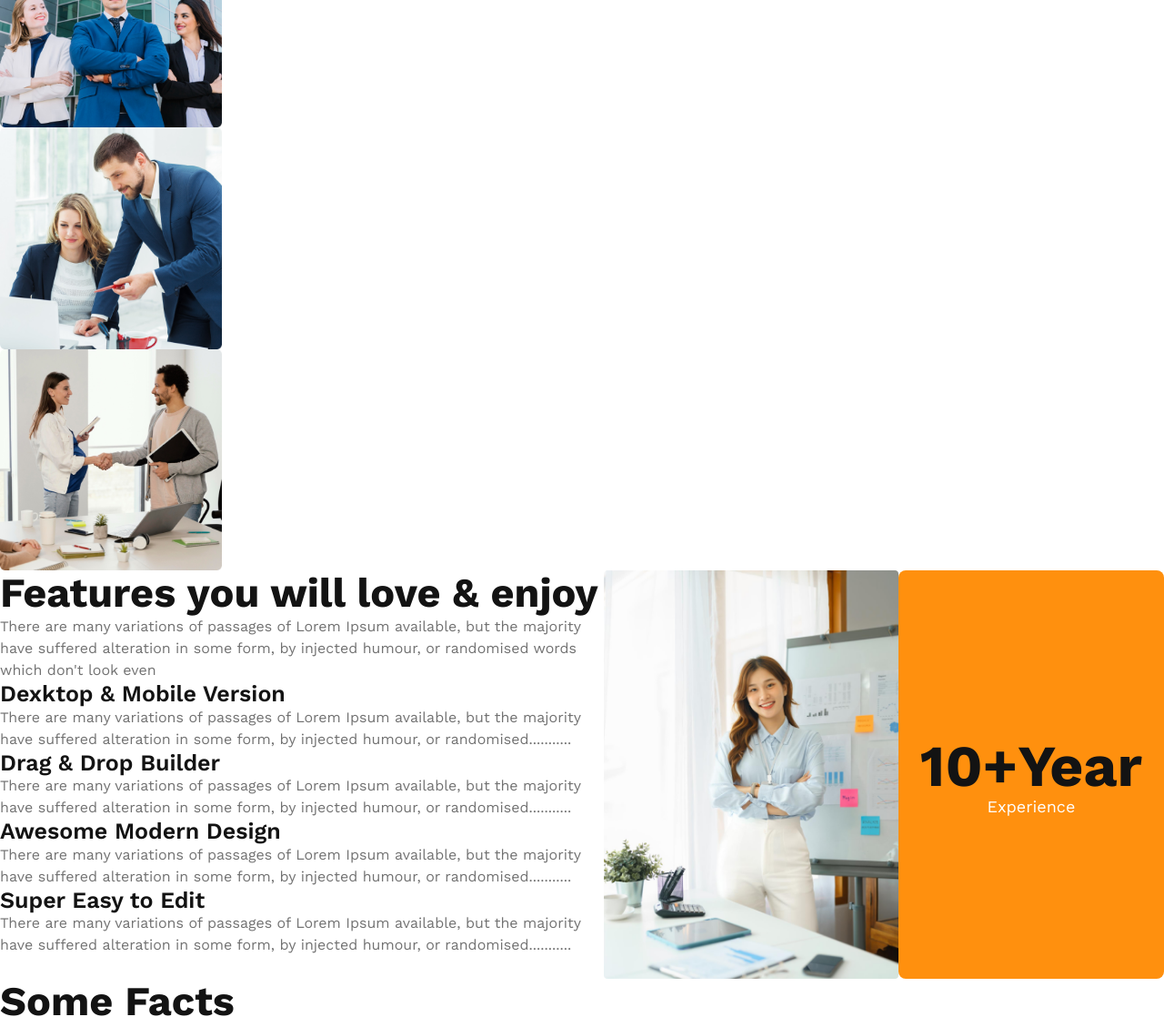
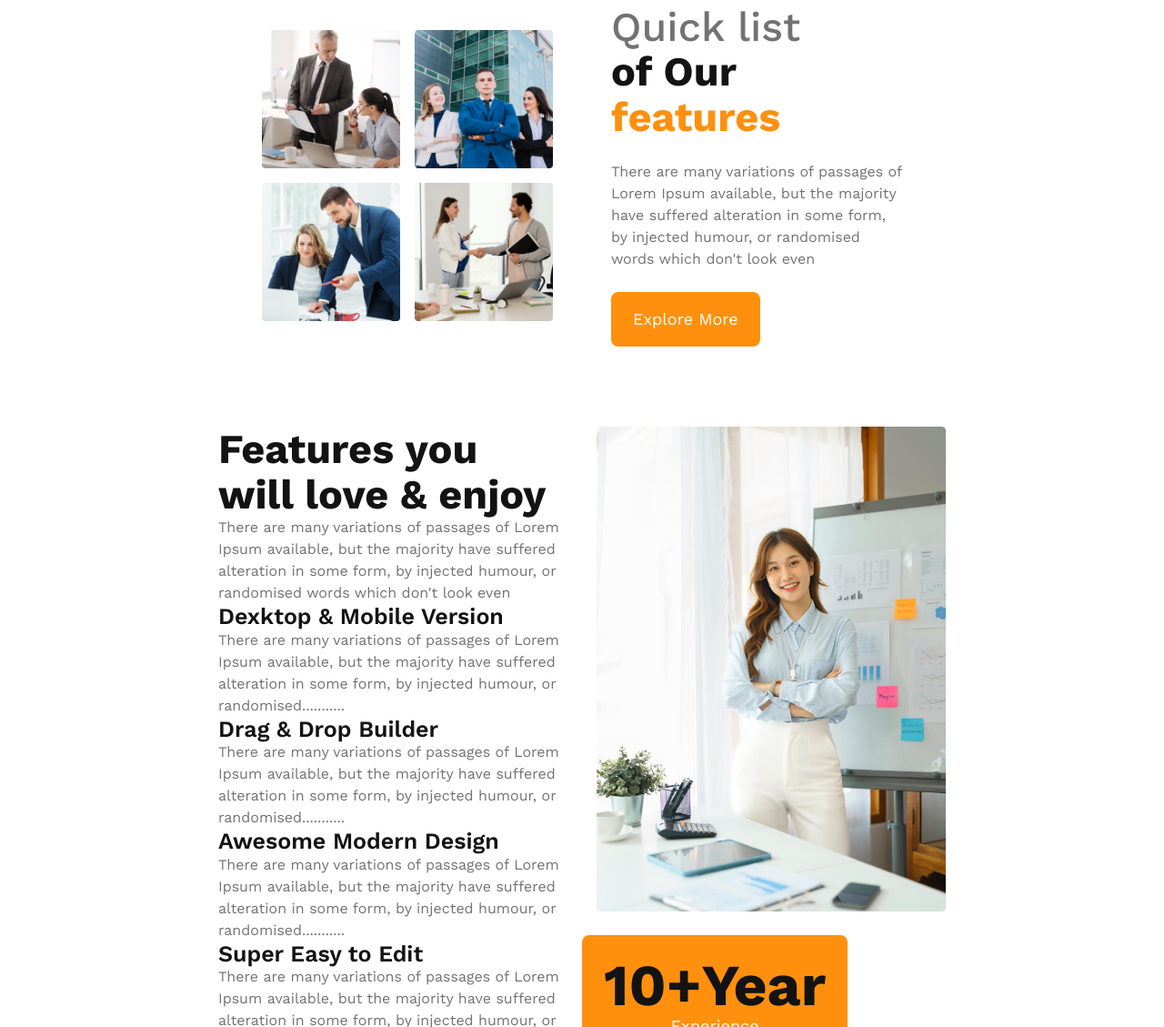
Before and after one commit to amunshi-dev/PH-M10-G3Architecture, a plain HTML site: page index.html in a window 1280 px wide. Shown: the part 1197-2326 px from the top of the page at 91% size. Drawn offline with nearby package versions, Linux system fonts and the light colour scheme.

Commit message:
Styled nav, hero, feature

```diff
--- a/index.html
+++ b/index.html
@@ -19,8 +19,9 @@
           <li class="nav__item"><a href="" class="nav__link link">Login</a></li>
         </ul>
       </nav>
-      <section class="hero">
-        <div class="hero__contents">
+
+      <section class="hero flex flex-col flex-center">
+        <div class="hero__contents flex flex-col flex-center">
           <h1 class="hero__title h1">Brand New Group of Architects</h1>
           <p class="hero__description paragraph">
             There are many variations of passages of Lorem Ipsum available, but
@@ -33,17 +34,19 @@
       </section>
     </header>
     <main>
-      <section class="team flex">
+      <section class="team">
         <div class="team__container">
-          <img src="./images/team1.png" alt="" />
-          <img src="./images/team2.png" alt="" />
-          <img src="./images/team3.png" alt="" />
-          <img src="./images/team4.png" alt="" />
+          <img src="./images/team1.png" alt="" class="team__img" />
+          <img src="./images/team2.png" alt="" class="team__img" />
+          <img src="./images/team3.png" alt="" class="team__img" />
+          <img src="./images/team4.png" alt="" class="team__img" />
         </div>
-        <div class="team__contents">
+        <div class="team__contents flex flex-col">
           <h2 class="team__title h2">
-            <span class="team__title--dim">Quick list</span> of Our
-            <span class="team__title--orange">teams</span>
+            <span class="team__title--dim">Quick list</span> of Our <br /><span
+              class="team__title--orange"
+              >features</span
+            >
           </h2>
           <p class="team__description paragraph">
             There are many variations of passages of Lorem Ipsum available, but
@@ -54,7 +57,7 @@
         </div>
       </section>
 
-      <section class="feature flex">
+      <section class="feature grid-col-2">
         <div class="feature__contents">
           <h2 class="feature__heading h2">Features you will love & enjoy</h2>
           <p class="feature__description paragraph">
--- a/styles/style.css
+++ b/styles/style.css
@@ -67,7 +67,9 @@
   font-size: var(--fs-btn);
   font-weight: var(--fw-regular);
 }
-.bg-primary{background-color: var(--bg-primary);}
+.bg-primary {
+  background-color: var(--bg-primary);
+}
 .flex {
   display: flex;
 }
@@ -84,13 +86,86 @@
 .flex-col {
   flex-direction: column;
 }
+.grid-col-2 {
+  display: grid;
+  grid-template-columns: repeat(2, 1fr);
+  gap: 2rem;
+}
 
 .margin-center {
   margin: 0 auto;
 }
 
 /* ###### HEADER ###### */
+.header {
+  padding: 3rem;
+}
+/* navigation */
+.nav {
+  justify-content: space-between;
+  padding-bottom: 3rem;
+}
+.nav__list {
+  list-style-type: none;
+  gap: 1.5rem;
+}
 
+/* Hero */
+.hero {
+  gap: 1.5rem;
+}
+.hero__contents {
+  gap: 1.5rem;
+  /* margin: 0 auto; */
+  text-align: center;
+  max-width: 60ch;
+}
 /* ###### MAIN ###### */
+/* teams */
+.team {
+  display: grid;
+  grid-template-columns: repeat(2, 1fr);
+  justify-content: center;
+  align-items: center;
+  gap: 4rem;
+  margin: 5.5rem 18rem;
+}
+.team__container {
+  display: grid;
+  grid-template-columns: repeat(2, 1fr);
+  gap: 1rem;
+}
+.team__img {
+  width: 100%;
+}
 
+.team__contents {
+  max-width: 60ch;
+  align-items: flex-start;
+  gap: 1.5rem;
+}
+.team__title--dim {
+  color: var(--txt-dark-3);
+  font-weight: var(--fw-medium);
+}
+.team__title--orange {
+  color: var(--bg-secondary);
+}
+
+/* features */
+.feature {
+  position: relative;
+  margin: 5rem 15rem;
+}
+.feature__contents {
+  max-width: 50ch;
+}
+.feature__img {
+  width: 100%;
+}
+.feature__btn {
+  position: absolute;
+  bottom: 0;
+  left: 50%;
+}
 /* ###### FOOTER ###### */
```
